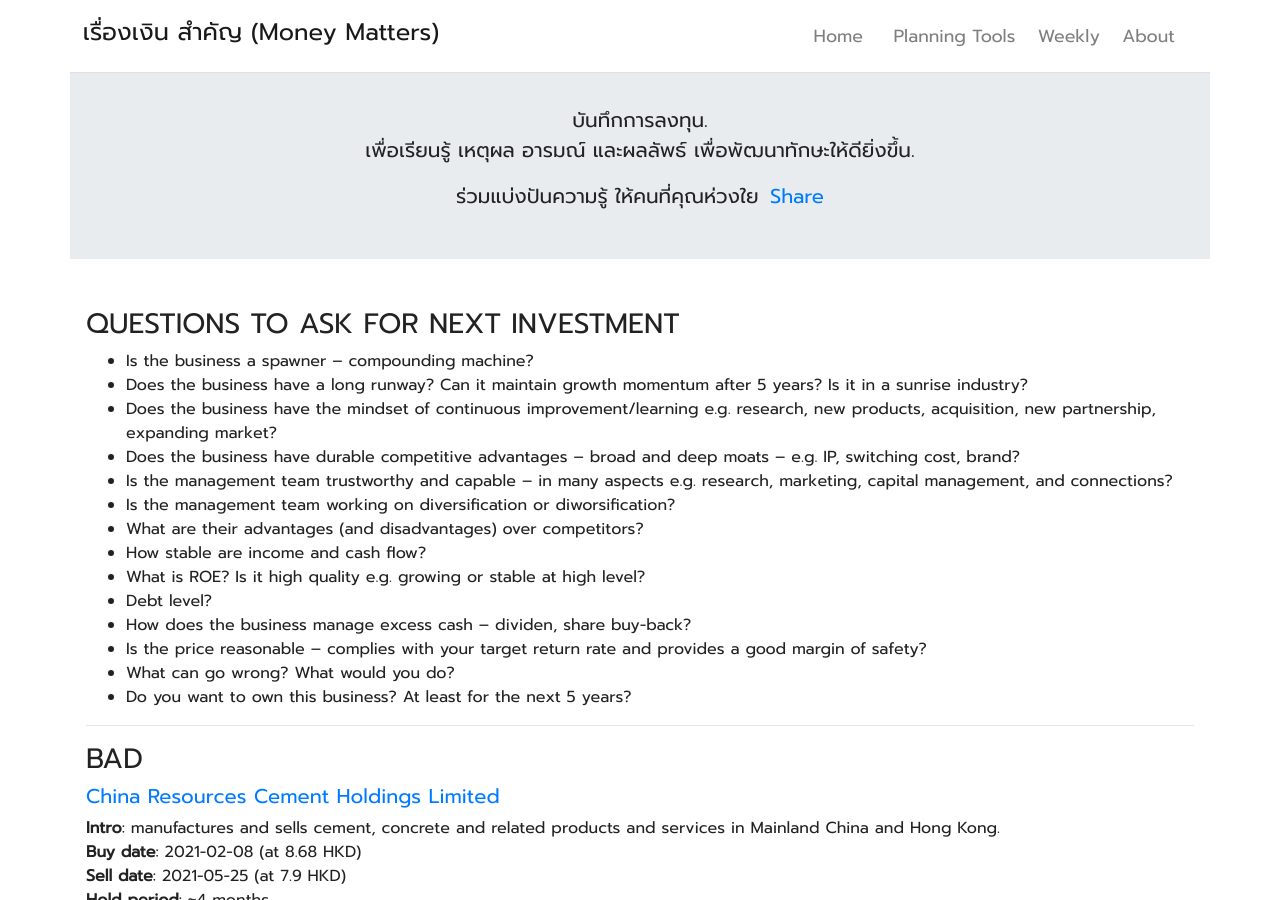
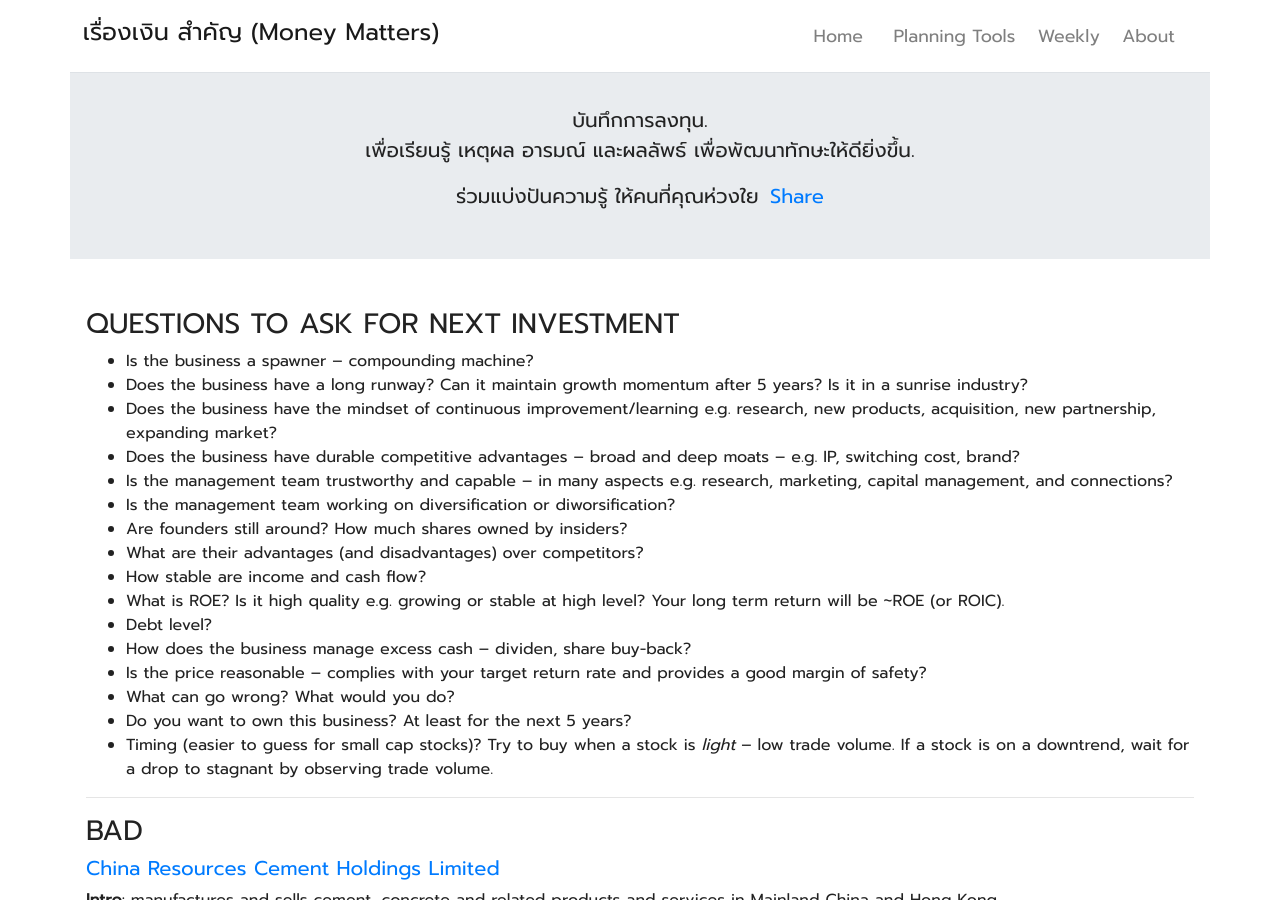
Before and after one commit to moneysart/moneysart.github.io, a Jekyll site: the page built from diary/index.md, in a window 1280 px wide and 900 px high. Built offline with Jekyll 4.4.1, drawn with Linux system fonts in a browser that asks for light colours; nearby versions of some CDN libraries; some of the changed text lies outside the part shown.

Commit message:
update diary

```diff
--- a/diary/index.md
+++ b/diary/index.md
@@ -13,14 +13,16 @@ canonical_url: /diary/
 * Does the business have durable competitive advantages -- broad and deep moats -- e.g. IP, switching cost, brand?
 * Is the management team trustworthy and capable -- in many aspects e.g. research, marketing, capital management, and connections?
 * Is the management team working on diversification or diworsification?
+* Are founders still around? How much shares owned by insiders?
 * What are their advantages (and disadvantages) over competitors?
 * How stable are income and cash flow?
-* What is ROE? Is it high quality e.g. growing or stable at high level?
+* What is ROE? Is it high quality e.g. growing or stable at high level?  Your long term return will be ~ROE (or ROIC).
 * Debt level?
 * How does the business manage excess cash -- dividen, share buy-back?
 * Is the price reasonable -- complies with your target return rate and provides a good margin of safety?
 * What can go wrong? What would you do?
 * Do you want to own this business? At least for the next 5 years?
+* Timing (easier to guess for small cap stocks)? Try to buy when a stock is *light* -- low trade volume. If a stock is on a downtrend, wait for a drop to stagnant by observing trade volume.
 
 ---
 
```
Also changed, not shown: other parts of diary/index.md (+1 -1 lines).
